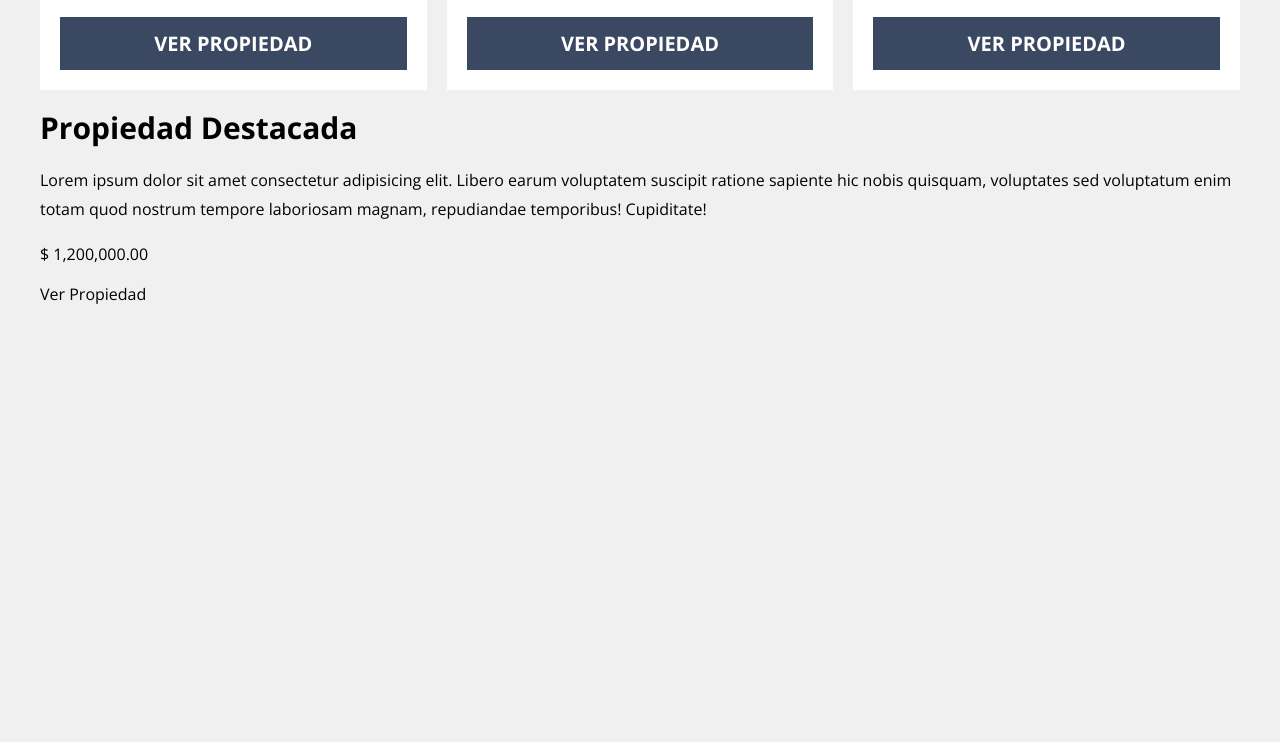
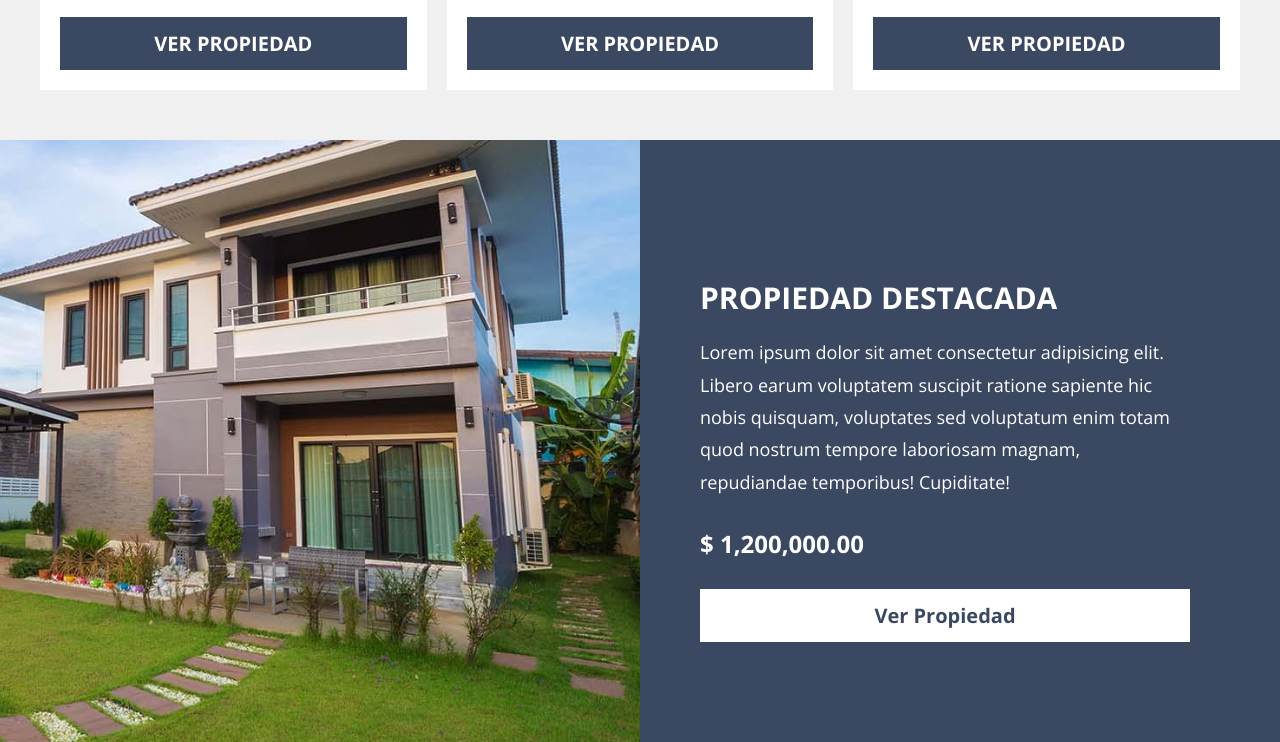
Before and after one commit to antoniopd/Inmoviliaria-SASS---GULP, a website: page index.html in a window 1280 px wide. Shown: the part 1856-2598 px from the top of the page. Before the commit the page ends 2161 px from the top, so only its background shows below. Drawn offline with nearby package versions, Linux system fonts and the light colour scheme.

Commit message:
destacadas: termiado estilos

```diff
--- a/src/scss/ui/contenido/_destacada.scss
+++ b/src/scss/ui/contenido/_destacada.scss
@@ -1,2 +1,70 @@
 @use 'base/variables' as v;
 @use 'base/mixins' as m;
+
+.destacada {
+    margin-top: 5rem;
+    background-image: linear-gradient(to bottom, transparent 0%, transparent 50%, v.$primario 50%, v.$primario 100%), url(../img/destacada.jpg);
+    background-size:cover ;
+    background-position: center, -130rem -40rem;
+    background-repeat: no-repeat;
+
+    @include m.tablet {
+        background-image: linear-gradient(to right, transparent 0%, transparent 50%, v.$primario 50%, v.$primario 100%), url(../img/destacada.jpg);
+        background-position: center, -65rem 0rem;
+    }
+
+    @include m.desktop {
+        background-image: linear-gradient(to right, transparent 0%, transparent 50%, v.$primario 50%, v.$primario 100%), url(../img/destacada.jpg);
+        background-position: center, -45rem 0rem;
+    }
+
+    @include m.desktopXL {
+        background-image: linear-gradient(to right, transparent 0%, transparent 50%, v.$primario 50%, v.$primario 100%), url(../img/destacada.jpg);
+        background-position: center, -60rem -20rem;
+    }
+
+
+    &__grid {
+        display: grid;
+        grid-template-rows:repeat(2, 1fr);
+
+        @include m.tablet {
+            grid-template-rows: unset;
+            @include m.grid(2, 2rem);
+        }
+    }
+
+    &__contenido {
+        padding: 5rem;
+        grid-row: 2 / 3;
+
+        @include m.tablet {
+            padding: 10rem 5rem;
+            grid-column: 2 / 3;
+        }
+    }
+
+    &__heading,
+    &__texto,
+    &__precio {
+        color: v.$blanco;
+    }
+
+    &__heading {
+        text-transform: uppercase;
+    }
+
+    &__texto {
+        font-size: 1.8rem;
+    }
+
+    &__precio {
+        font-size: 2.4rem;
+        font-weight: 700;
+    }
+
+    &__enlace {
+        @include m.boton(v.$blanco, v.$primario);
+        display: block;
+    }
+}
```
Also changed, not shown: build/css/app.css, 1 other file.
